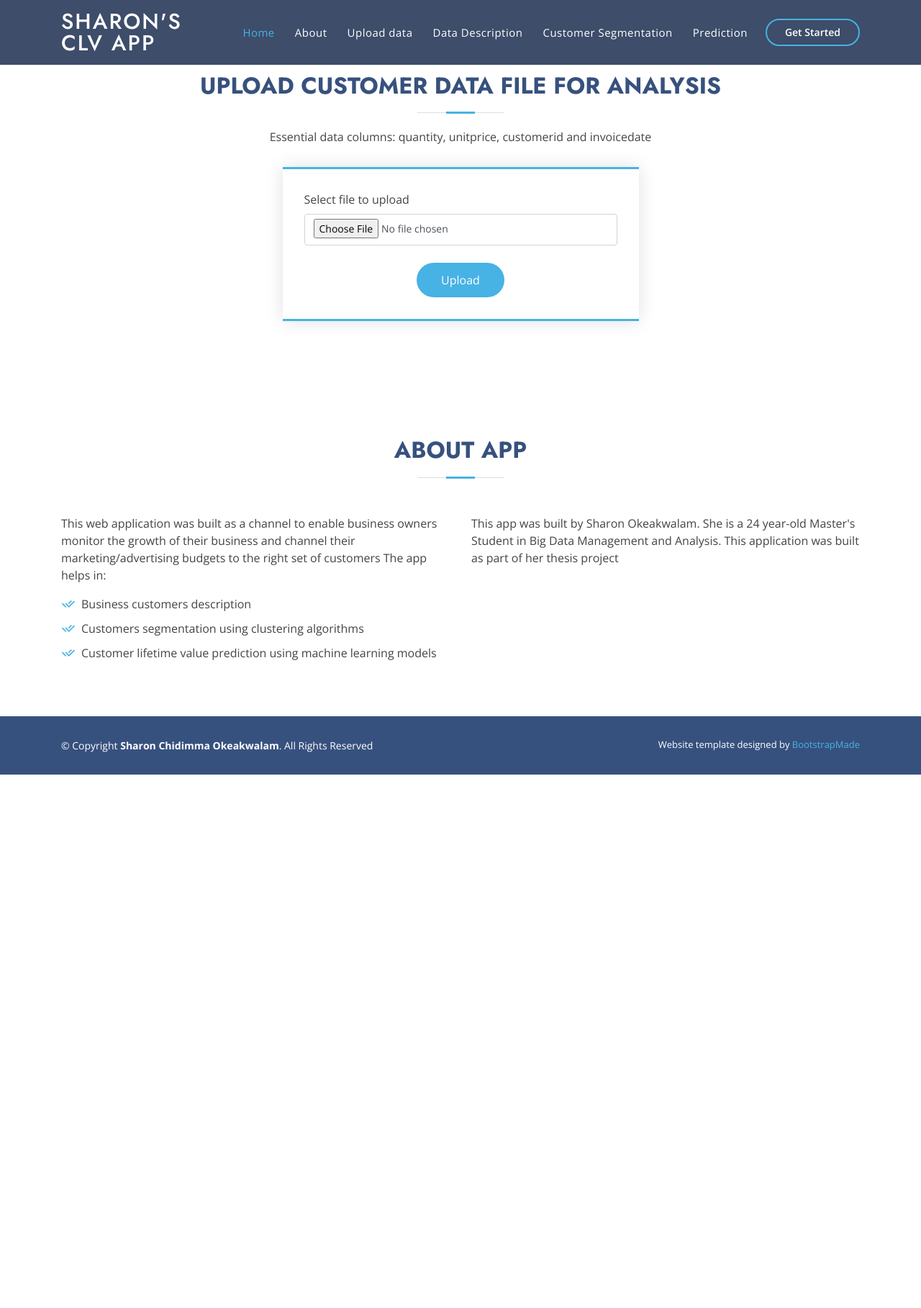
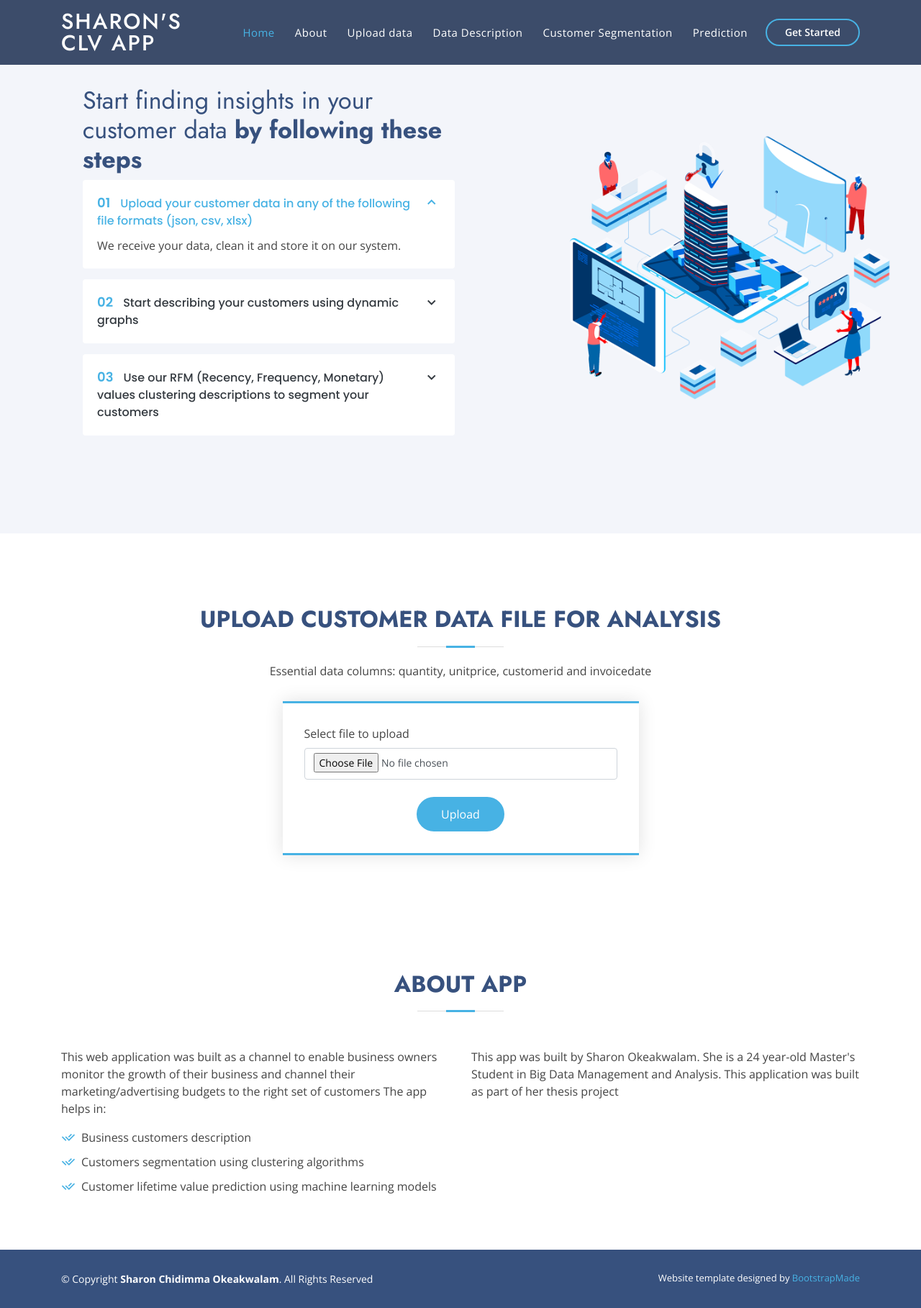
Before and after one commit to soniaohanaba/soniaclvapp, a Flask app: page /upload in a window 1280 px wide. Shown: the whole page at 72% size. Before the commit the page ends 1076 px from the top, so only its background shows below. Run offline with Flask 2, Linux system fonts and the light colour scheme; some libraries are stand-ins or nearby versions.

Commit message:
added steps to file upload page

```diff
--- a/templates/upload.html
+++ b/templates/upload.html
@@ -62,6 +62,56 @@
 
     </div>
   </header><!-- End Header -->
+  <section id="why-us" class="why-us section-bg">
+      <div class="container-fluid" data-aos="fade-up">
+
+        <div class="row">
+
+          <div class="col-lg-7 d-flex flex-column justify-content-center align-items-stretch  order-2 order-lg-1">
+
+            <div class="content">
+              <h3>Start finding insights in your customer data <strong>by following these steps</strong></h3>
+            </div>
+
+            <div class="accordion-list">
+              <ul>
+                <li>
+                  <a data-toggle="collapse" class="collapse" href="#accordion-list-1"><span>01</span> Upload your customer data in any of the following file formats (json, csv, xlsx) <i class="bx bx-chevron-down icon-show"></i><i class="bx bx-chevron-up icon-close"></i></a>
+                  <div id="accordion-list-1" class="collapse show" data-parent=".accordion-list">
+                    <p>
+                      We receive your data, clean it and store it on our system.
+                    </p>
+                  </div>
+                </li>
+
+                <li>
+                  <a data-toggle="collapse" href="#accordion-list-2" class="collapsed"><span>02</span> Start describing your customers using dynamic graphs<i class="bx bx-chevron-down icon-show"></i><i class="bx bx-chevron-up icon-close"></i></a>
+                  <div id="accordion-list-2" class="collapse" data-parent=".accordion-list">
+                    <p>
+                      You can visualize your customer data using dynamic graphs. It enables you to see monthly customer transactions, your revenue, revenue fluctuations over a benchmark etc.
+                    </p>
+                  </div>
+                </li>
+
+                <li>
+                  <a data-toggle="collapse" href="#accordion-list-3" class="collapsed"><span>03</span> Use our RFM (Recency, Frequency, Monetary) values clustering descriptions to segment your customers<i class="bx bx-chevron-down icon-show"></i><i class="bx bx-chevron-up icon-close"></i></a>
+                  <div id="accordion-list-3" class="collapse" data-parent=".accordion-list">
+                    <p>
+                      We cluster your customer data and enable you to visualize it based on different parameters.
+                    </p>
+                  </div>
+                </li>
+
+              </ul>
+            </div>
+
+          </div>
+
+          <div class="col-lg-5 align-items-stretch order-1 order-lg-2 img" style='background-image: url("static/assets/img/why-us.png");' data-aos="zoom-in" data-aos-delay="150">&nbsp;</div>
+        </div>
+
+      </div>
+    </section><!-- End Why Us Section -->
 
   <!-- ======= Contact Section ======= -->
     <section id="contact" class="contact" style="padding:100px;">
```
